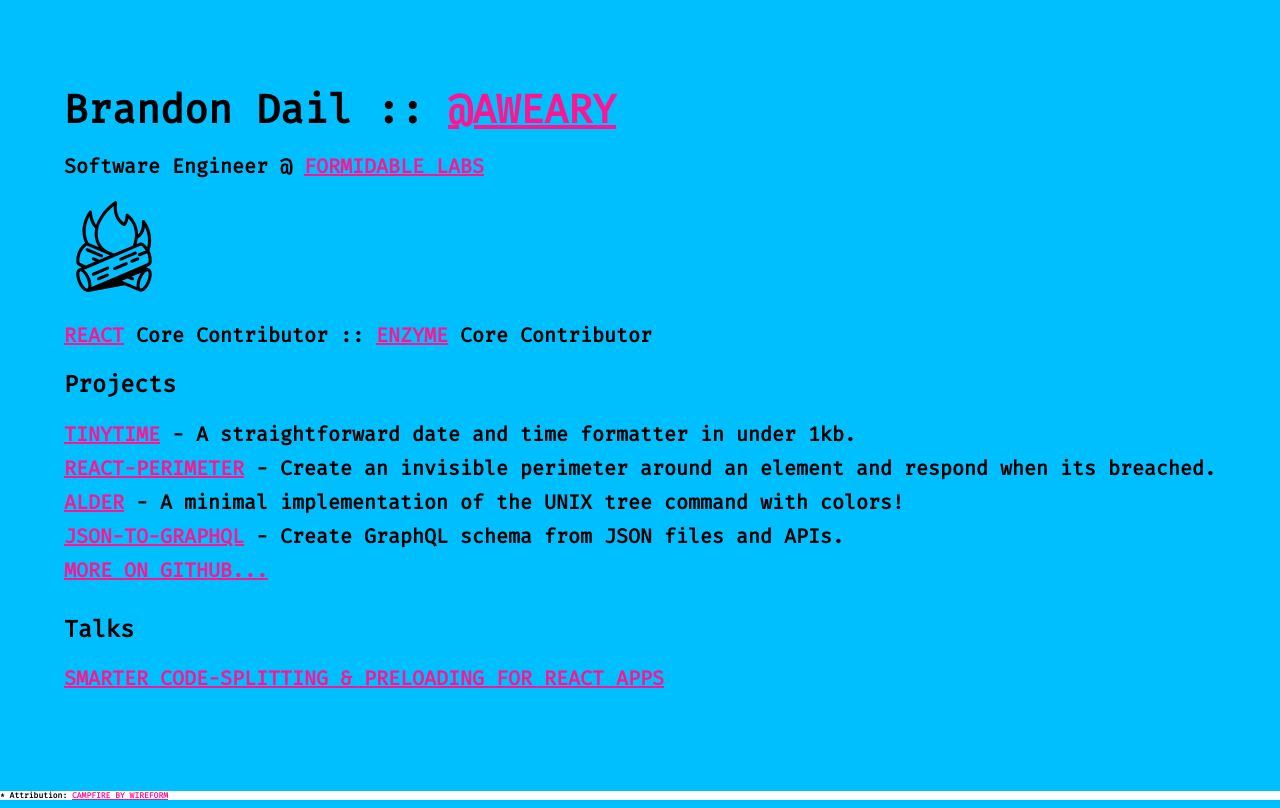
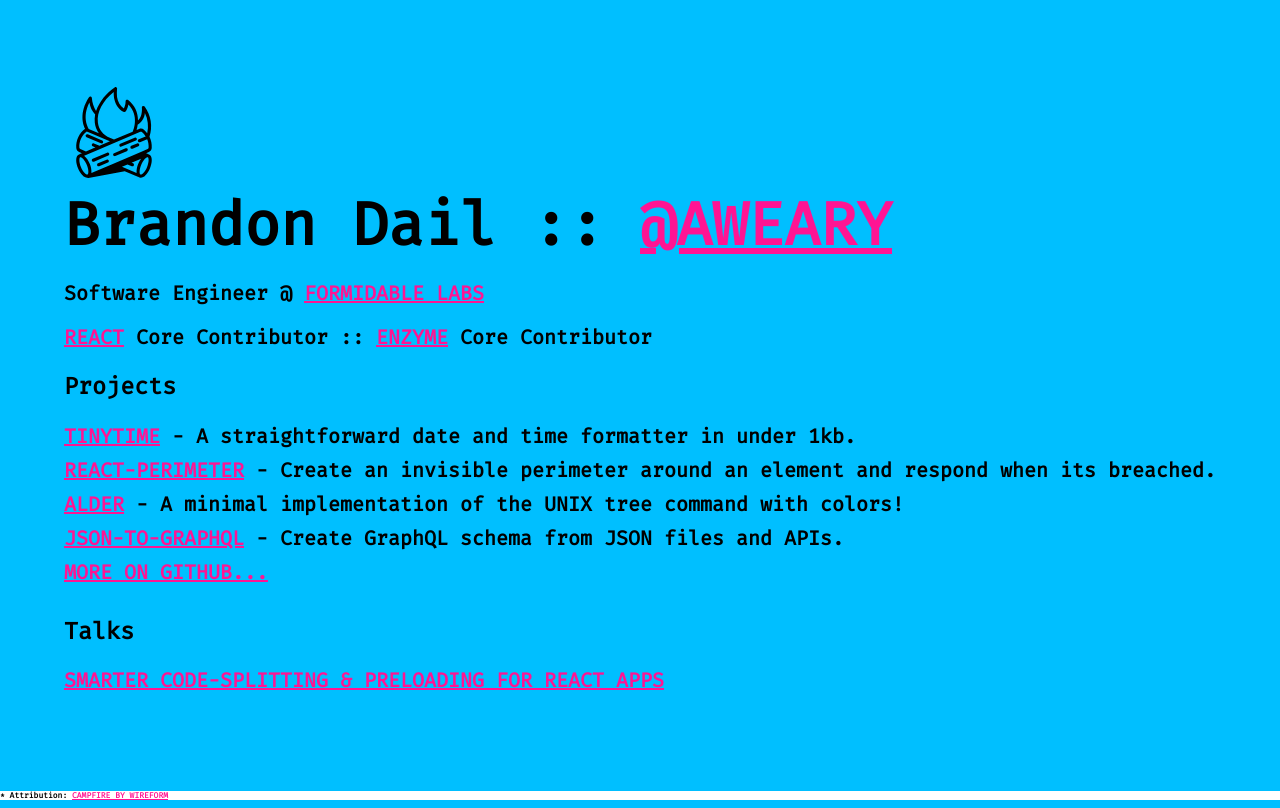
Before and after one commit to aweary/www, a website: page app.html in a window 1280 px wide. Drawn offline with Linux system fonts and the light colour scheme.

Commit message:
Update font sizing for title

```diff
--- a/app.html
+++ b/app.html
@@ -48,6 +48,7 @@
 
     h1 {
       margin: 0;
+      font-size: 50px;
     }
 
     h2 {
@@ -62,14 +63,23 @@
     li {
       padding-bottom: 10px;
     }
+
+    @media screen and (min-width: 500px) {
+      h1 {
+        font-size: 5vw;
+      }
+    }
+    @media screen and (min-width: 1000px) {
+      h1 {
+        font-size: 60px;
+      }
+    }
   </style>
 </head>
 
 <body>
   <div class="content">
-  <h1>Brandon Dail :: <a href="https://twitter.com/aweary">@aweary</a></h1>
-<p>Software Engineer @ <a href="https://formidable.com/">Formidable Labs</a> </p>
-    <svg id="campfire" version="1.1" viewBox="0 0 100 100" xmlns="http://www.w3.org/2000/svg">
+     <svg id="campfire" version="1.1" viewBox="0 0 100 100" xmlns="http://www.w3.org/2000/svg">
  <g>
   <path d="m43.113 68.715l-14.387 6.0898c-0.38672 0.16016-0.69531 0.46484-0.85156 0.85156-0.16016 0.38672-0.16016 0.82031 0.003906 1.2031 0.16406 0.38672 0.47266 0.6875 0.85938 0.84375s0.82031 0.14844 1.2031-0.019531l14.387-6.0938c0.78906-0.33984 1.1523-1.25 0.81641-2.0391-0.33203-0.78906-1.2383-1.1641-2.0312-0.83594z"/>
   <path d="m42.672 75.688l-8.6328 3.6562c-0.38672 0.15625-0.69141 0.46484-0.85156 0.84766-0.16016 0.38672-0.15625 0.82031 0.007812 1.207 0.16016 0.38281 0.46875 0.6875 0.85938 0.83984 0.38672 0.15625 0.82031 0.14844 1.2031-0.019531l8.6328-3.6562v0.003906c0.38672-0.16016 0.69141-0.46484 0.85156-0.85156 0.16016-0.38672 0.15625-0.82031-0.007813-1.2031-0.16016-0.38672-0.46875-0.6875-0.85938-0.84375-0.38672-0.15625-0.82031-0.14844-1.2031 0.019531z"/>
@@ -80,6 +90,8 @@
   <path d="m37.566 59.375c0.74219 0 1.3828-0.52344 1.5312-1.25 0.14844-0.73047-0.23828-1.4609-0.92188-1.75l-14.387-6.0938-0.003906-0.003906c-0.78906-0.32422-1.6953 0.050781-2.0312 0.83984-0.33203 0.78906 0.03125 1.6992 0.81641 2.0391l14.387 6.0938c0.19141 0.082031 0.39844 0.125 0.60938 0.125z"/>
  </g>
 </svg>
+  <h1>Brandon Dail :: <a href="https://twitter.com/aweary">@aweary</a></h1>
+<p>Software Engineer @ <a href="https://formidable.com/">Formidable Labs</a> </p>
   <small id="attribution">
   * Attribution: <a href="https://thenounproject.com/wireform/collection/kamp/?i=1107301">Campfire by Wireform</a>
 </small>
--- a/package.json
+++ b/package.json
@@ -6,7 +6,7 @@
   "scripts": {
     "start": "open app.html",
     "build": "node build",
-    "deploy": "surge . brandondail.com"
+    "deploy": "yarn build && now --static"
   },
   "dependencies": {
     "html-minifier": "^3.5.1"
```
Also changed, not shown: index.html (+1 -1 lines).
